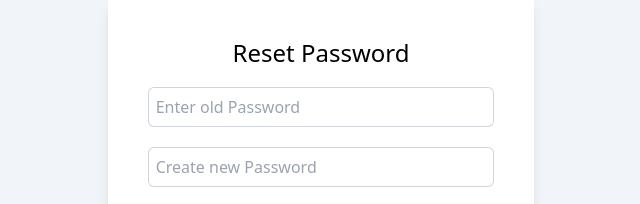
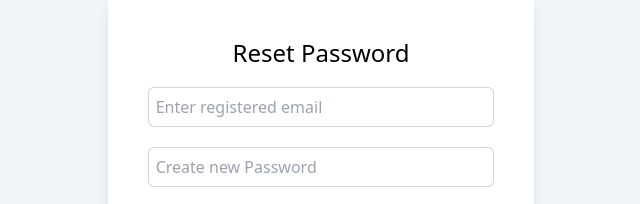
Before and after one commit to c9sid/Hi__Organics, a plain HTML site: page forget-password.html in a window 1280 px wide. Shown: the part 277-481 px from the top of the page, 319-959 px from the left. Drawn offline with nearby package versions, Linux system fonts and the light colour scheme.

Commit message:
changes in input fields

```diff
--- a/forget-password.html
+++ b/forget-password.html
@@ -22,7 +22,7 @@
 
         <form action="login.html" class="flex flex-col gap-5">
 
-            <input type="password" required placeholder="Enter old Password"
+            <input type="email" required placeholder="Enter registered email"
             class="rounded-md border-0 caret-gray-300 outline-0 ring-1 ring-inset ring-gray-300 focus:ring-2 focus:ring-inset focus:ring-[#ff7800] px-2 py-2">
 
             <input type="password" required placeholder="Create new Password" id="new password"
```
